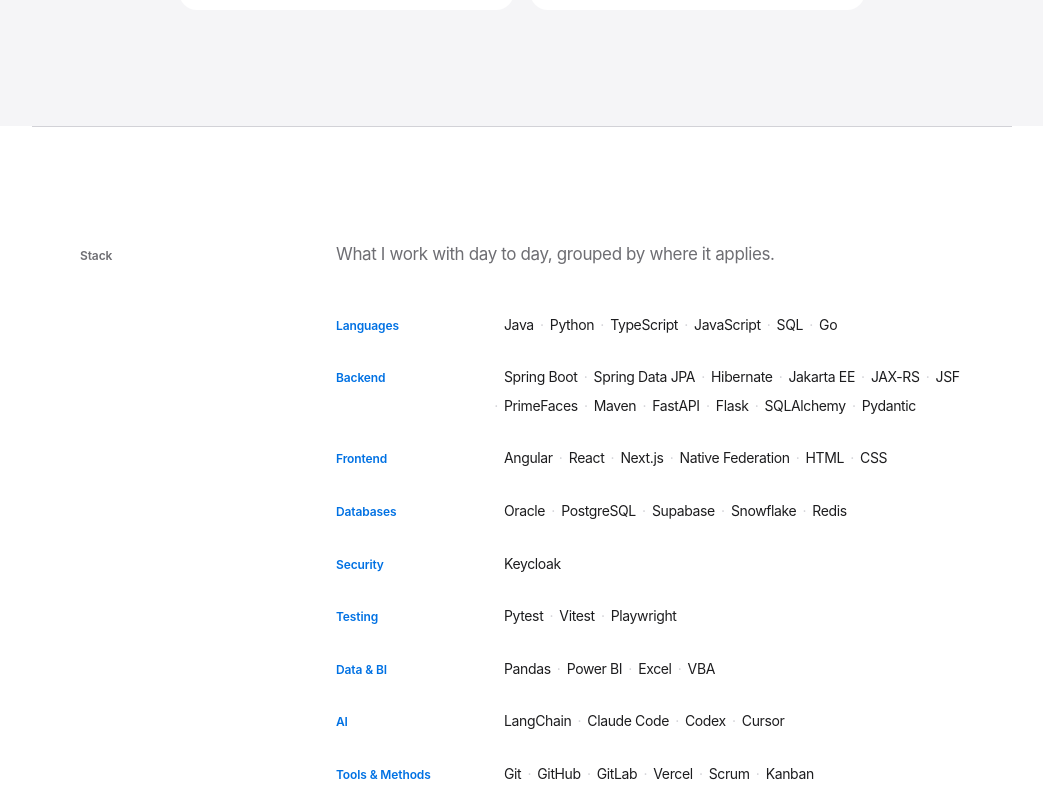
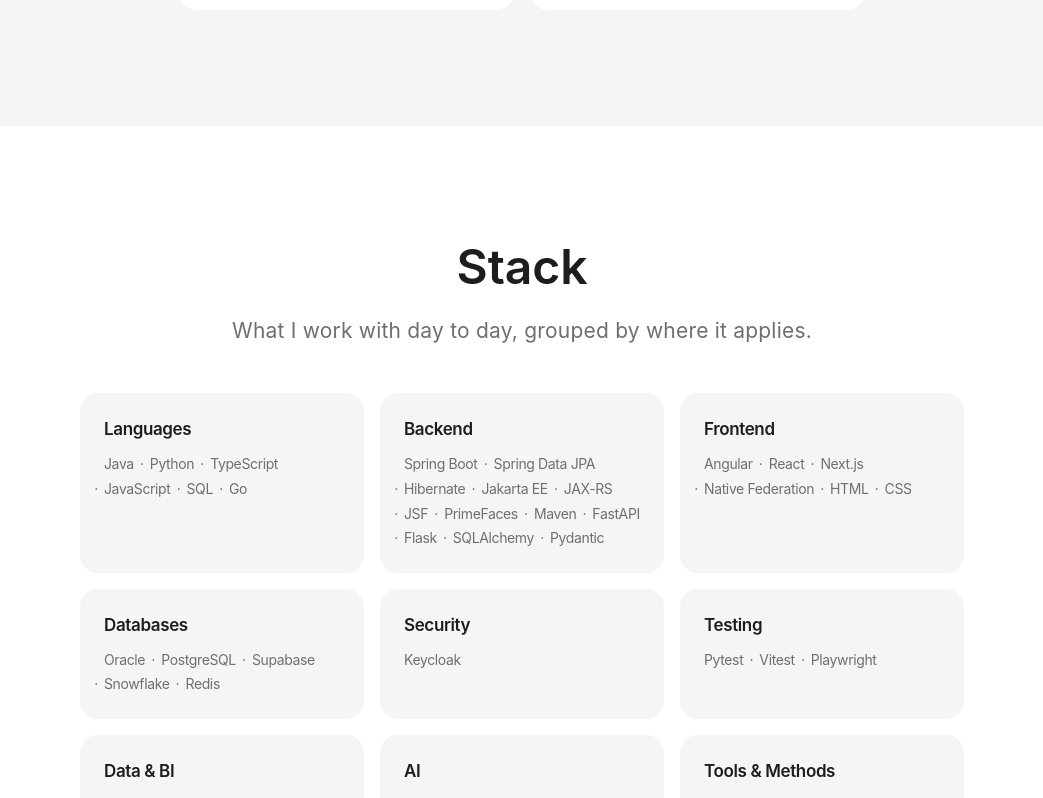
Before and after one commit to joaopedroldavid-del/my-portfolio, an Angular app: page /en in a window 1280 px wide. Shown: the part 1640-2438 px from the top of the page, without its empty margins (118-1161 px from the left). Built offline with nearby package versions, Linux system fonts and the light colour scheme; no server answers.

Commit message:
FIX: habilidades em grade de cards

```diff
--- a/src/app/sections/skills/skills.scss
+++ b/src/app/sections/skills/skills.scss
@@ -1,54 +1,62 @@
 @use 'mixins' as m;
 
 .sk {
-  @include m.container;
-  padding-block: var(--section-y);
-  border-top: 1px solid var(--border);
+  @include m.tile;
 }
 
 .sk__grid {
+  @include m.container;
   display: grid;
+  justify-items: center;
   gap: var(--sp-6);
-  align-items: start;
-
-  @include m.bp(lg) {
-    grid-template-columns: 12rem 1fr;
-    gap: var(--sp-16);
-  }
 }
 
 .sk__heading {
-  @include m.label;
-  color: var(--muted);
-  padding-top: 0.4rem;
+  @include m.section-title;
+}
+
+.sk__body {
+  width: 100%;
+  display: grid;
+  justify-items: center;
 }
 
 .sk__lead {
   color: var(--muted);
-  max-width: var(--measure);
+  font-size: var(--text-lead);
+  letter-spacing: 0.011em;
+  line-height: 1.38;
+  text-align: center;
+  max-width: 46ch;
 }
 
 .sk__groups {
+  width: 100%;
   margin-top: var(--sp-12);
   display: grid;
-  gap: var(--sp-8);
+  gap: var(--sp-4);
+
+  @include m.bp(md) {
+    grid-template-columns: repeat(2, 1fr);
+  }
+
+  @include m.bp(lg) {
+    grid-template-columns: repeat(3, 1fr);
+  }
 }
 
 .sk__group {
   display: grid;
+  align-content: start;
   gap: var(--sp-3);
-
-  // Rótulo do grupo à esquerda em telas largas, empilhado abaixo disso.
-  @include m.bp(md) {
-    grid-template-columns: 9rem 1fr;
-    gap: var(--sp-6);
-    align-items: baseline;
-  }
+  padding: var(--sp-6);
+  background: var(--surface);
+  border-radius: var(--radius-lg);
 }
 
 .sk__label {
-  @include m.label;
-  color: var(--accent);
+  font-size: var(--text-body);
+  font-weight: 600;
 }
 
 .sk__items {
@@ -57,17 +65,17 @@
   // O gap horizontal maior é o que separa os itens visualmente — sem pílulas
   // nem bordas, que adicionariam ruído a uma seção que é essencialmente uma
   // lista de nomes.
-  gap: var(--sp-2) var(--sp-4);
+  gap: var(--sp-1) var(--sp-4);
 }
 
 .sk__item {
   font-size: var(--text-sm);
+  color: var(--muted);
   position: relative;
 
   // Separador tipográfico entre itens, em vez de borda ao redor de cada um.
   + .sk__item::before {
     content: '·';
-    color: var(--border);
     position: absolute;
     left: calc(var(--sp-4) / -2);
     transform: translateX(-50%);
```
